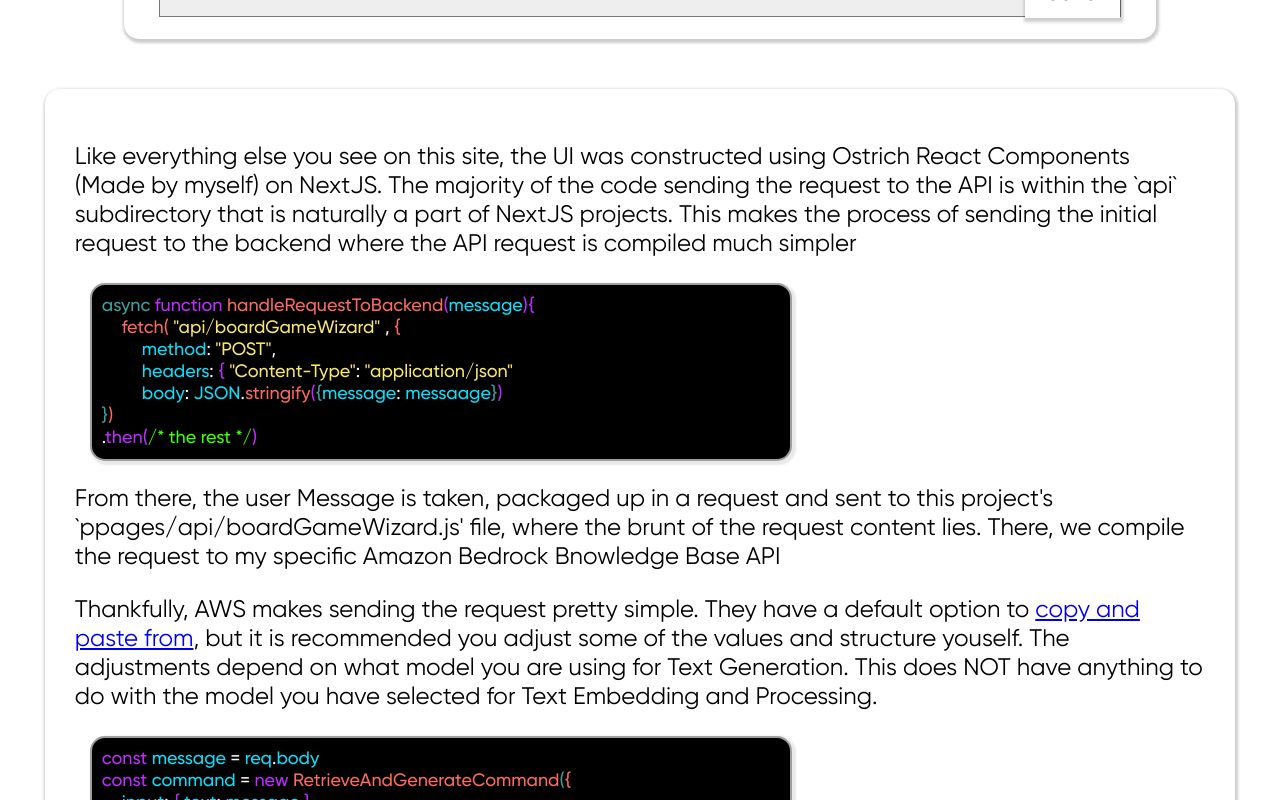
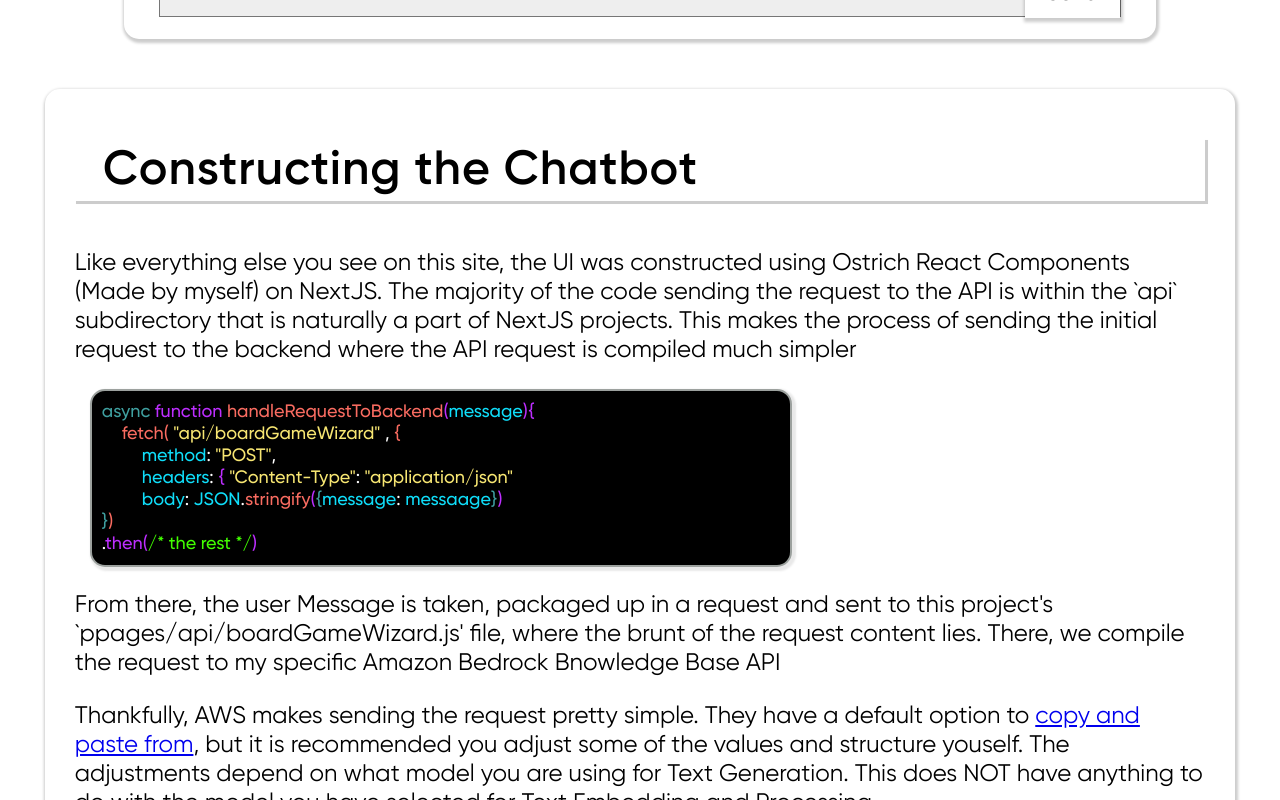
Before and after one commit to NLanese/the-codex, a Next.js app: page /showcases/projects/boardgame_master_ai in a window 1280 px wide. Shown: the part 1160-1960 px from the top of the page. Built offline with nearby package versions, Linux system fonts and the light colour scheme.

Commit message:
errors glossary

```diff
--- a/pages/showcases/projects/boardgame_master_ai.js
+++ b/pages/showcases/projects/boardgame_master_ai.js
@@ -543,7 +543,12 @@ return (
         {/* Technical Exploration */}
         <div style={{...Styles.Sections.lessonContent, marginTop: 50}}>
             <OstCard style={{padding: 30}}>
+
+                {/* Constructing the Chatbot */}
                 <div>
+                    <p style={Styles.Fonts.lessonHeaderXL}>
+                        Constructing the Chatbot
+                    </p>
                     <p style={Styles.Fonts.basicXL}>
                     Like everything else you see on this site, the UI was constructed using Ostrich React Components (Made by myself) on NextJS.
                     The majority of the code sending the request to the API is within the `api` subdirectory that is naturally a part of NextJS projects.
@@ -612,6 +617,44 @@ return (
                     />
 
                 </div>
+
+                {/* Errors and Issues */}
+                <div style={{marginTop: 75}}>
+                    <p style={Styles.Fonts.lessonHeaderXL}>
+                        Errors and Issues with Solutions
+                    </p>
+                    <div>
+                        <div>
+                            <OstCard style={{backgroundColor: '#db695e', fontWeight: 600, fontSize: 28}}>
+                            ValidationException: The model arn provided is not supported. Please check your configuration and retry the request
+                            </OstCard>
+                        </div>
+                        <div>
+                            <p style={Styles.Fonts.basicXL}>
+                                AWS is constantly updating their models, and similarly the connected parties AWS works with are updating their's
+                                as well. As such, models can become deprecated. When this happens, you will need to find an accepted model. Once you have,
+                                update your model arn (which should be stored in your .env file). Recall the following line inside of your <span style={{...Styles.Code.code, fontSize: 24, fontWeight: 600}}>retrieveAndGenerateConfiguration</span> property
+                            </p>
+                            <div style={{...Styles.Sections.simpleLessonCode, minWidth: 1000}}>
+                                <p style={{...Styles.Code.code, marginLeft: 60}}>
+                                    <span style={Styles.Code.str}>"modelArn"</span>
+                                    <span style={Styles.Code.reg}>{": "}</span>
+                                    <span style={Styles.Code.var}>process.env.BEDROCK_MODEL_ARN</span>
+                                    <span style={Styles.Code.comment}> {"// This value will need to be updated in your .env file"}</span>
+                                    <span style={Styles.Code.reg}>{","}</span>
+                                </p>
+                            </div>
+                            <p style={Styles.Fonts.basicXL}>
+                                A proper model arn string will look as follows...
+                            </p>
+                            <div style={{...Styles.Sections.simpleLessonCode, minWidth: 800}}>
+                                <p style={{...Styles.Fonts.basicXL, color: "white", paddingLeft: 40}}>
+                                    arn:aws:bedrock:<span style={{color: 'red'}}>[region]</span>::foundation-model/<span style={{color: 'red'}}>[model string]</span>
+                                </p>
+                            </div>
+                        </div>
+                    </div>
+                </div>
             </OstCard>
         </div>
     </div>
--- a/styles/styles.js
+++ b/styles/styles.js
@@ -40,6 +40,16 @@ const Styles = {
         lessonHeader: {
             fontFamily: "Gilroy",
             fontSize: 32, fontWeight: 600,
+            letterSpacing: 0.95,
+            boxShadow:'2px 2px 0.5px 1px rgba(0, 0, 0, 0.2)',
+            paddingRight: '2.5%', paddingLeft: '2.5%', paddingTop: 3.5,
+            marginTop: 20,
+            color: 'black'
+        },
+
+        lessonHeaderXL: {
+            fontFamily: "Gilroy",
+            fontSize: 48, fontWeight: 600,
             letterSpacing: 0.95,
             boxShadow:'2px 2px 0.5px 1px rgba(0, 0, 0, 0.2)',
             paddingRight: '2.5%', paddingLeft: '2.5%', paddingTop: 3.5,
```
